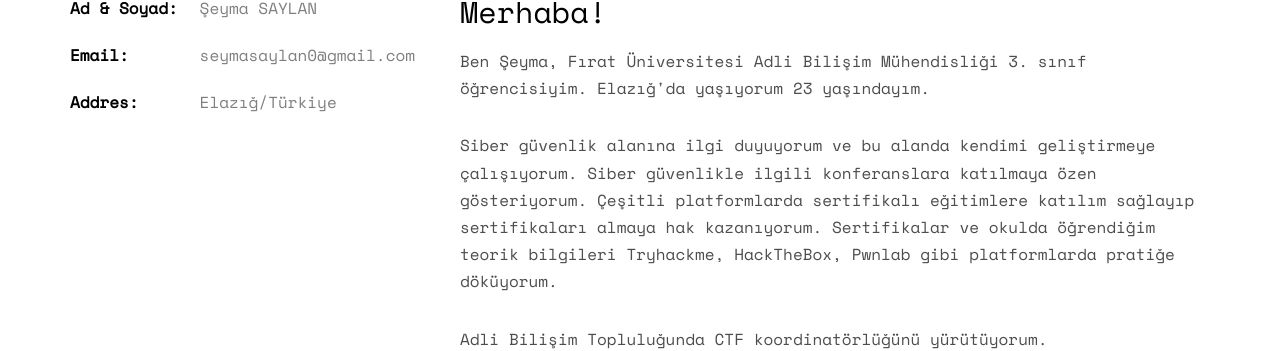
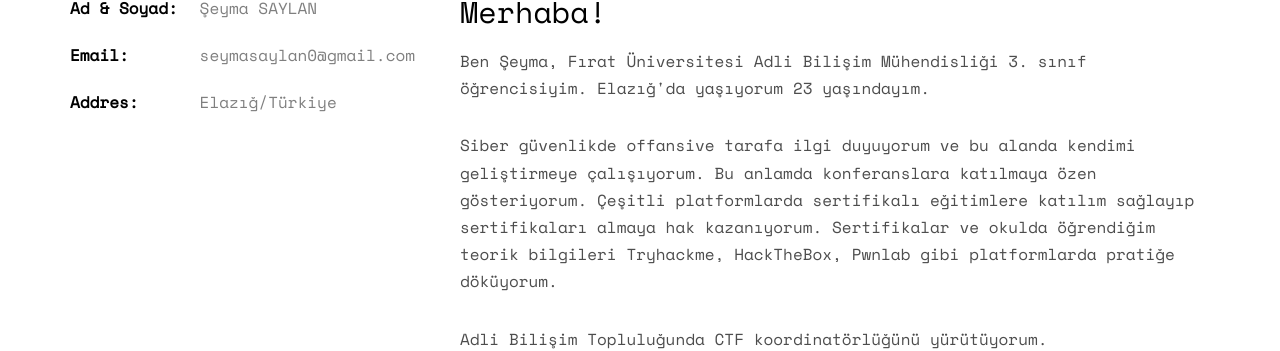
Before and after one commit to seymasyln/seymasyln.github.io, a plain HTML site: page index.html in a window 1280 px wide. Shown: the part 1077-1428 px from the top of the page. Drawn offline with nearby package versions, Linux system fonts and the light colour scheme; some packages are replaced by stand-ins of ours; no server answers; files whose address does not match are found by name.

Commit message:
Update index.html

```diff
--- a/index.html
+++ b/index.html
@@ -102,7 +102,7 @@
 				<div class="col-md-8">
 					<h2>Merhaba!</h2>
 					<p>Ben Şeyma, Fırat Üniversitesi Adli Bilişim Mühendisliği 3. sınıf öğrencisiyim. Elazığ'da yaşıyorum 23 yaşındayım.</p>
-					<p>Siber güvenlik alanına ilgi duyuyorum ve bu alanda kendimi geliştirmeye çalışıyorum. Siber güvenlikle ilgili konferanslara katılmaya özen gösteriyorum. Çeşitli platformlarda sertifikalı eğitimlere katılım sağlayıp sertifikaları almaya hak kazanıyorum. Sertifikalar ve okulda öğrendiğim teorik bilgileri Tryhackme, HackTheBox, Pwnlab gibi platformlarda pratiğe döküyorum.</p>
+					<p>Siber güvenlikde offansive tarafa ilgi duyuyorum ve bu alanda kendimi geliştirmeye çalışıyorum. Bu anlamda konferanslara katılmaya özen gösteriyorum. Çeşitli platformlarda sertifikalı eğitimlere katılım sağlayıp sertifikaları almaya hak kazanıyorum. Sertifikalar ve okulda öğrendiğim teorik bilgileri Tryhackme, HackTheBox, Pwnlab gibi platformlarda pratiğe döküyorum.</p>
 					<p>Adli Bilişim Topluluğunda CTF koordinatörlüğünü yürütüyorum. Koordinatörlükte farklı sınıf aralıklarında olan öğrencilere temel siber güvenlik ve CTF eğitimi veriyorum. Onların gelişmesine ve kariyer hedeflerine ulaşmaları için öncü oluyorum. </p>
 
 					</p>
```
